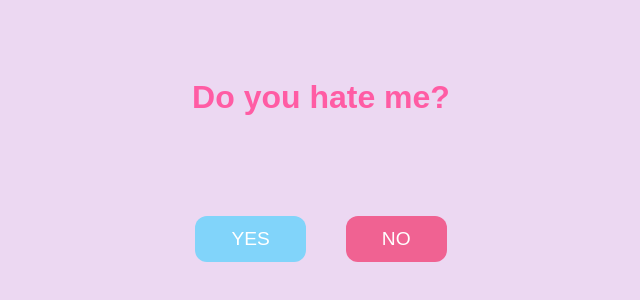
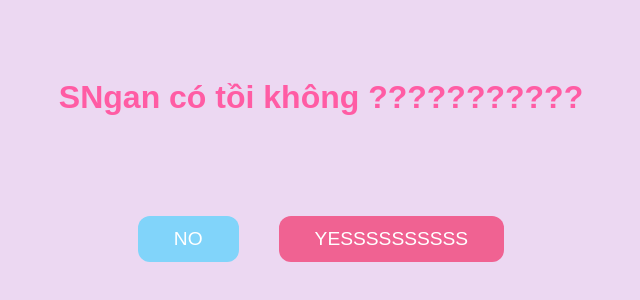
Before and after one commit to Zefuny/questionSN, a plain HTML site: page index.html in a window 1280 px wide. Shown: the part 260-560 px from the top of the page, without its empty margins (319-959 px from the left). Drawn offline with Linux system fonts and the light colour scheme.

Commit message:
Update index.html

```diff
--- a/index.html
+++ b/index.html
@@ -60,10 +60,10 @@
 
 <body>
   <div class="container">
-    <h2>Do you hate me?</h2>
+    <h2>SNgan có tồi không ???????????</h2>
     <div class="buttons">
-      <button id="yes">YES</button>
-      <button id="no">NO</button>
+      <button id="yes">NO</button>
+      <button id="no">YESSSSSSSSSS</button>
     </div>
   </div>
 
```
